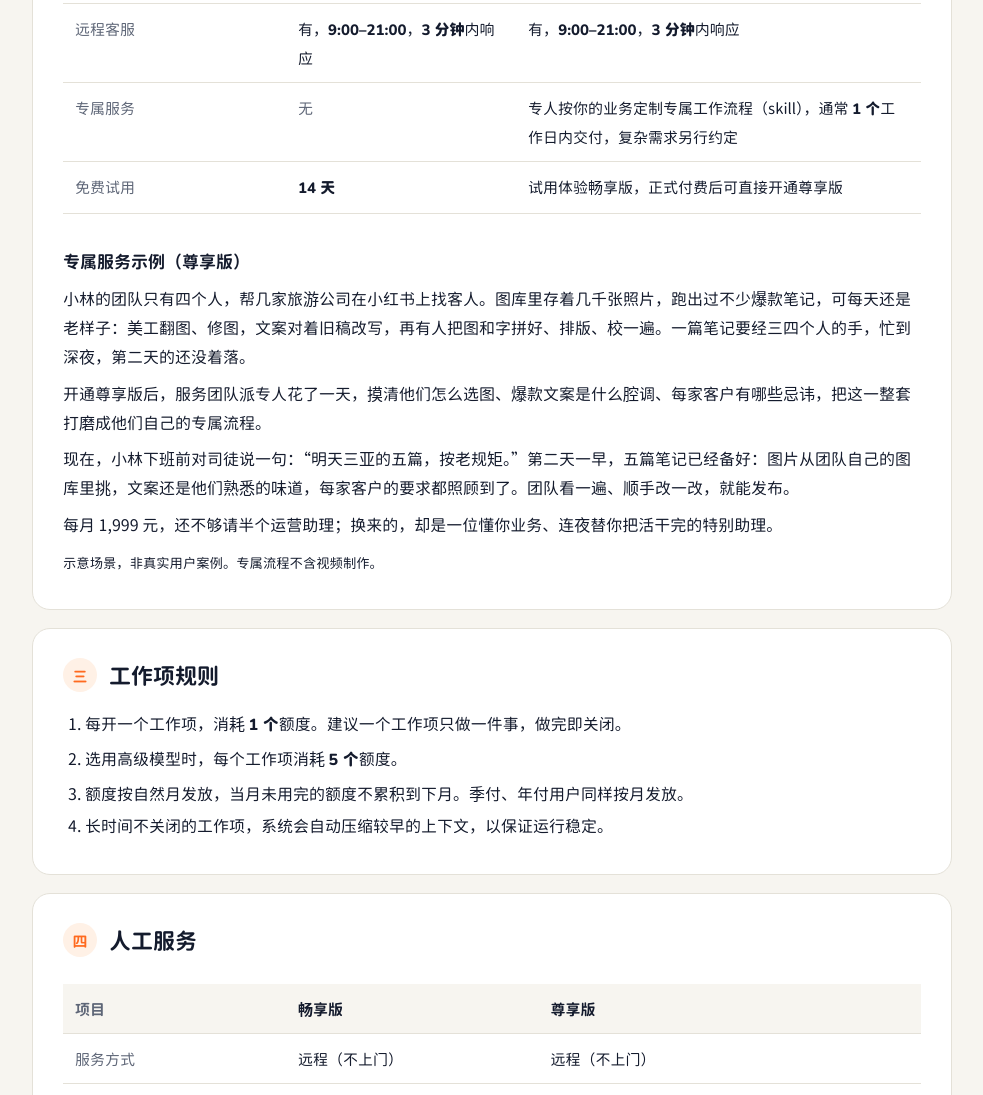
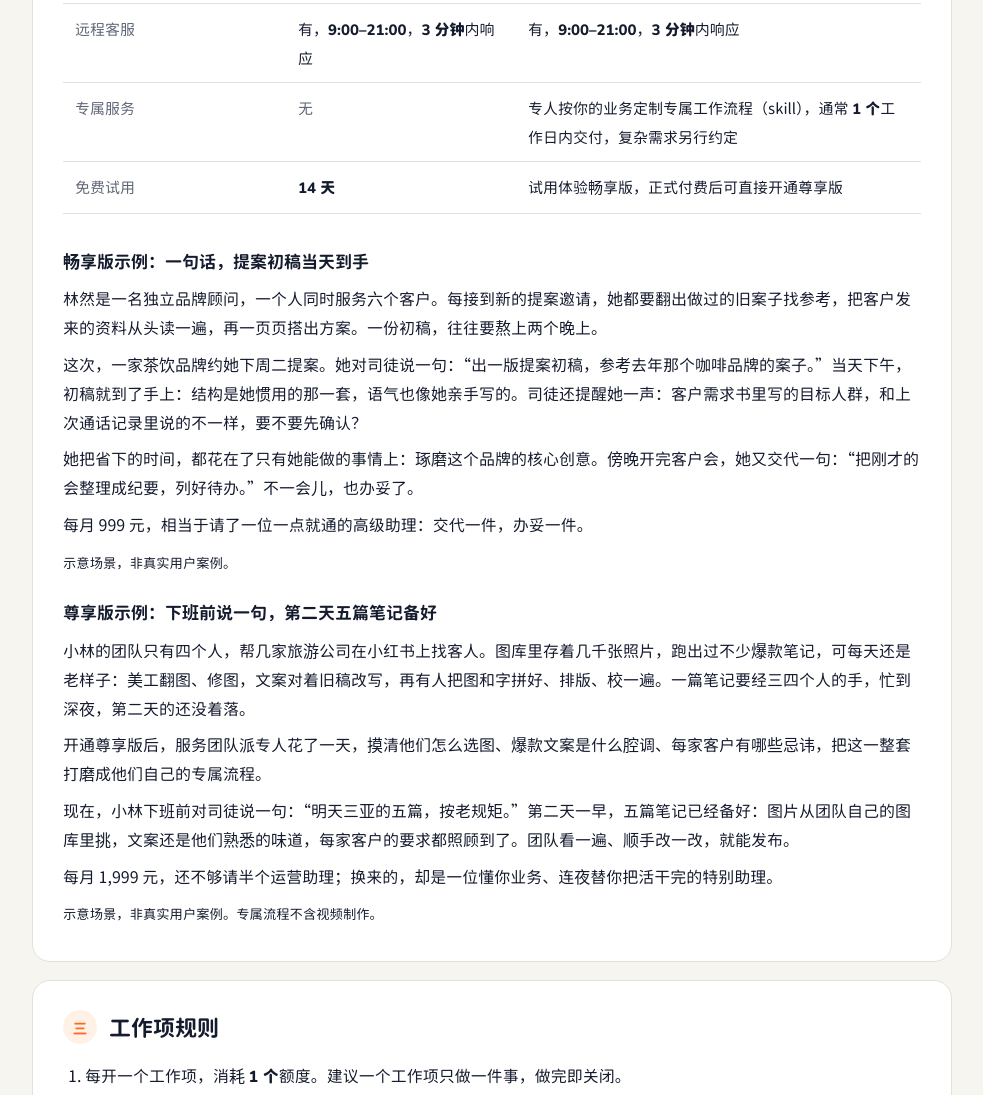
Before and after one commit to alangao2025-dev/situ-service, a plain HTML site: page public/index.html in a window 1280 px wide. Shown: the part 1525-2620 px from the top of the page, without its empty margins (148-1131 px from the left). Drawn offline with Linux system fonts and the light colour scheme.

Commit message:
新增畅享版示例，两个示例标题改写

```diff
--- a/public/index.html
+++ b/public/index.html
@@ -45,7 +45,7 @@ footer{padding:20px 0 50px;color:#5E6677;font-size:13px;display:flex;justify-con
 @media (max-width:700px){.hero h1{font-size:32px}.tiers{grid-template-columns:1fr}.card{padding:20px 18px}th:first-child,td:first-child{width:auto}}
 @media print{body{background:#fff}.card,.tier{break-inside:avoid}}
 </style></head><body>
-<header><div class="wrap top"><div style="display:inline-flex;align-items:center;gap:2.0mm"><svg width="7.587mm" height="9mm" viewBox="0 0 1686 2000" xmlns="http://www.w3.org/2000/svg"><defs><clipPath id="sp3"><rect x="-200" y="0" width="2086" height="2200"/></clipPath></defs><g clip-path="url(#sp3)"><circle cx="360" cy="-40" r="320" fill="#E8550F"/><path d="M162 1330 V600 C162 420 230 290 330 200 C430 110 560 50 700 20 L960 920 V1870 H700 A538 538 0 0 1 162 1330 Z" fill="#FF7A33"/><ellipse cx="660" cy="470" rx="384" ry="476" fill="#FFFFFF"/><circle cx="678" cy="477" r="97" fill="#141B2D"/><path d="M960 920 L1575 1792 C1450 1880 1300 1920 1150 1918 C860 1912 640 1680 637 1390 C635 1180 760 1000 960 920 Z" fill="#E8550F"/><path d="M885 580 C910 620 960 640 1050 635 C1130 630 1190 650 1225 730 C1150 830 1060 890 960 920 C915 820 890 700 885 580 Z" fill="#5E6677"/><path d="M885 580 C850 400 880 250 960 170 C1030 100 1110 80 1180 110 C1300 160 1400 320 1440 540 C1462 700 1440 840 1378 920 C1375 840 1320 742 1225 730 C1190 650 1130 630 1050 635 C960 640 910 620 885 580 Z" fill="#141B2D"/></g></svg><div><span class="wm wm-ink" style="height:4.14mm;width:8.54mm" role="img" aria-label="司徒"></span></div></div><span class="meta">服务说明 · 草案 v0.18 · 2026-11-18</span></div></header>
+<header><div class="wrap top"><div style="display:inline-flex;align-items:center;gap:2.0mm"><svg width="7.587mm" height="9mm" viewBox="0 0 1686 2000" xmlns="http://www.w3.org/2000/svg"><defs><clipPath id="sp3"><rect x="-200" y="0" width="2086" height="2200"/></clipPath></defs><g clip-path="url(#sp3)"><circle cx="360" cy="-40" r="320" fill="#E8550F"/><path d="M162 1330 V600 C162 420 230 290 330 200 C430 110 560 50 700 20 L960 920 V1870 H700 A538 538 0 0 1 162 1330 Z" fill="#FF7A33"/><ellipse cx="660" cy="470" rx="384" ry="476" fill="#FFFFFF"/><circle cx="678" cy="477" r="97" fill="#141B2D"/><path d="M960 920 L1575 1792 C1450 1880 1300 1920 1150 1918 C860 1912 640 1680 637 1390 C635 1180 760 1000 960 920 Z" fill="#E8550F"/><path d="M885 580 C910 620 960 640 1050 635 C1130 630 1190 650 1225 730 C1150 830 1060 890 960 920 C915 820 890 700 885 580 Z" fill="#5E6677"/><path d="M885 580 C850 400 880 250 960 170 C1030 100 1110 80 1180 110 C1300 160 1400 320 1440 540 C1462 700 1440 840 1378 920 C1375 840 1320 742 1225 730 C1190 650 1130 630 1050 635 C960 640 910 620 885 580 Z" fill="#141B2D"/></g></svg><div><span class="wm wm-ink" style="height:4.14mm;width:8.54mm" role="img" aria-label="司徒"></span></div></div><span class="meta">服务说明 · 草案 v0.19 · 2026-11-18</span></div></header>
 <main class="wrap">
 <div class="hero"><h1>你的事，<em>司徒</em>来办</h1><p class="lead">公司再小，也有一个懂你业务的助理</p><p class="sub">单兵有助理，小队有帮手。两个版本，按你需要的助理来选。</p></div>
 <div class="tiers">
@@ -114,7 +114,13 @@ footer{padding:20px 0 50px;color:#5E6677;font-size:13px;display:flex;justify-con
 </tr>
 </tbody>
 </table></div>
-<h3>专属服务示例（尊享版）</h3>
+<h3>畅享版示例：一句话，提案初稿当天到手</h3>
+<p>林然是一名独立品牌顾问，一个人同时服务六个客户。每接到新的提案邀请，她都要翻出做过的旧案子找参考，把客户发来的资料从头读一遍，再一页页搭出方案。一份初稿，往往要熬上两个晚上。</p>
+<p>这次，一家茶饮品牌约她下周二提案。她对司徒说一句：“出一版提案初稿，参考去年那个咖啡品牌的案子。”当天下午，初稿就到了手上：结构是她惯用的那一套，语气也像她亲手写的。司徒还提醒她一声：客户需求书里写的目标人群，和上次通话记录里说的不一样，要不要先确认？</p>
+<p>她把省下的时间，都花在了只有她能做的事情上：琢磨这个品牌的核心创意。傍晚开完客户会，她又交代一句：“把刚才的会整理成纪要，列好待办。”不一会儿，也办妥了。</p>
+<p>每月 999 元，相当于请了一位一点就通的高级助理：交代一件，办妥一件。</p>
+<p><small>示意场景，非真实用户案例。</small></p>
+<h3>尊享版示例：下班前说一句，第二天五篇笔记备好</h3>
 <p>小林的团队只有四个人，帮几家旅游公司在小红书上找客人。图库里存着几千张照片，跑出过不少爆款笔记，可每天还是老样子：美工翻图、修图，文案对着旧稿改写，再有人把图和字拼好、排版、校一遍。一篇笔记要经三四个人的手，忙到深夜，第二天的还没着落。</p>
 <p>开通尊享版后，服务团队派专人花了一天，摸清他们怎么选图、爆款文案是什么腔调、每家客户有哪些忌讳，把这一整套打磨成他们自己的专属流程。</p>
 <p>现在，小林下班前对司徒说一句：“明天三亚的五篇，按老规矩。”第二天一早，五篇笔记已经备好：图片从团队自己的图库里挑，文案还是他们熟悉的味道，每家客户的要求都照顾到了。团队看一遍、顺手改一改，就能发布。</p>
```
